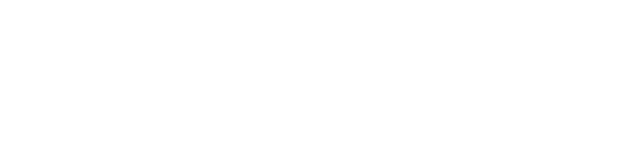
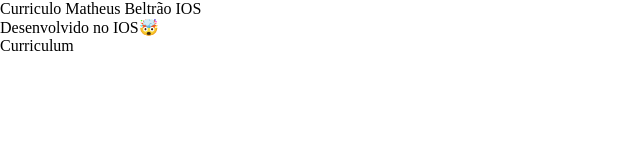
Before and after one commit to Matheus-Bel/Curriculo-web-ios, a plain HTML site: page index.html in a window 1280 px wide. Shown: the whole page, without its empty margins (0-640 px from the left). Drawn offline with Linux system fonts and the light colour scheme.

Commit message:
Criada a estrutura semantica do projeito do curriculo

```diff
--- /dev/null
+++ b/CSS/Style.css
@@ -0,0 +1,6 @@
+/* Para resetar o CSS forçado pelo navegador, podemos utilizar o seguinte codigo */
+* {
+    margin: 0%;
+    padding: 0%;
+}
+/* O SINAL * (Asterisco) representa a pagina HTML, e com isso podemos aplicar alterações na pagina inteira. assim zeramos o padding e a margin padrão */
--- a/index.html
+++ b/index.html
@@ -3,11 +3,15 @@
 <head>
     <meta charset="UTF-8">
     <meta name="viewport" content="width=device-width, initial-scale=1.0">
+    <link rel="stylesheet" href="CSS/Style.css">
     <title>Curriculo Desenvolvimento WEB</title>
 </head>
 <body>
-    <h1>
-
+    <header>Curriculo Matheus Beltrão IOS</header>
+    <main></main>
+    <footer>Desenvolvido no IOS🤯</footer>
+    <h1></h1>
+Curriculum
     </h1>
 </body>
 </html>
```
Also changed, not shown: Html/Sobre mim.html (added).
